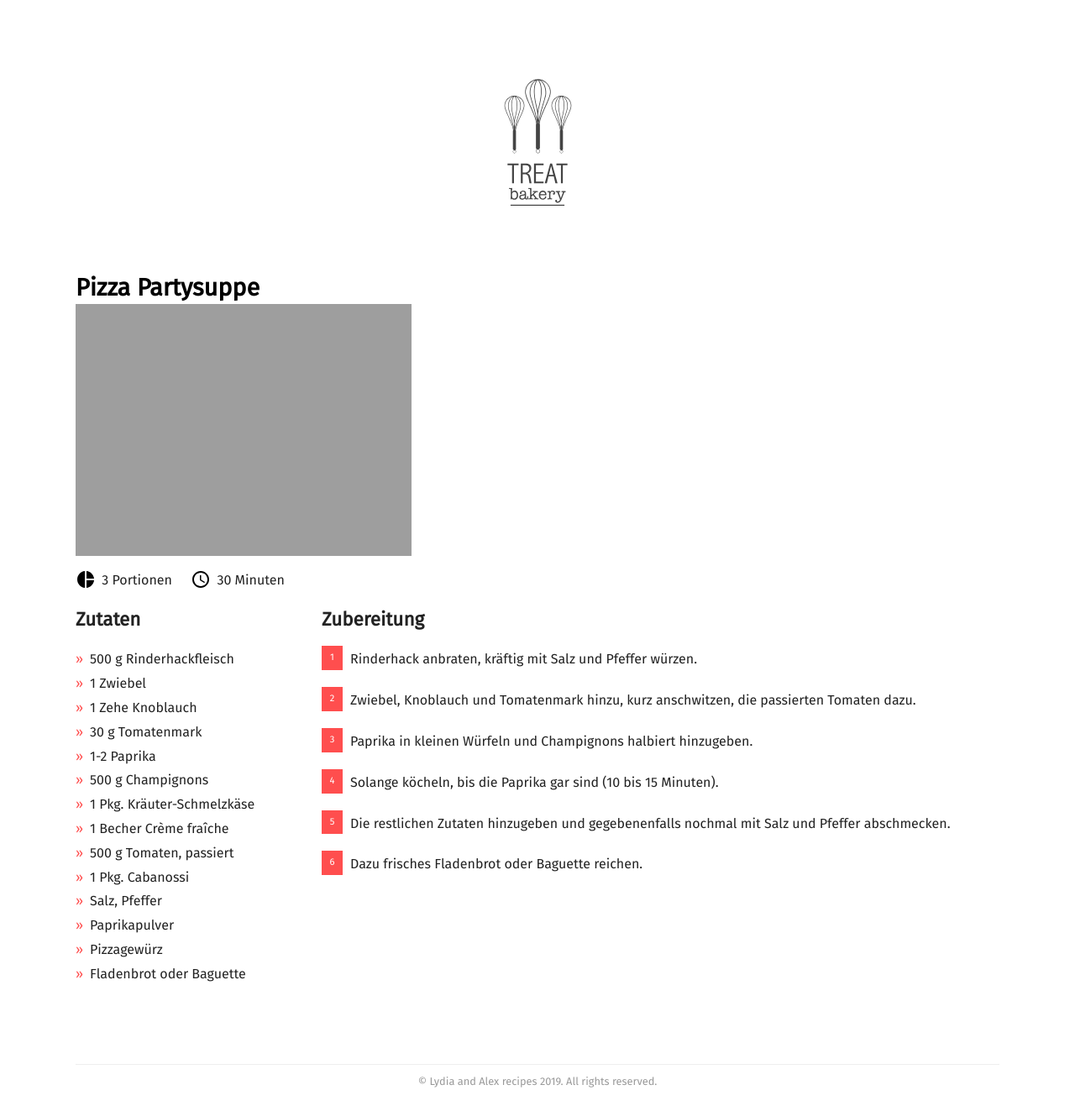
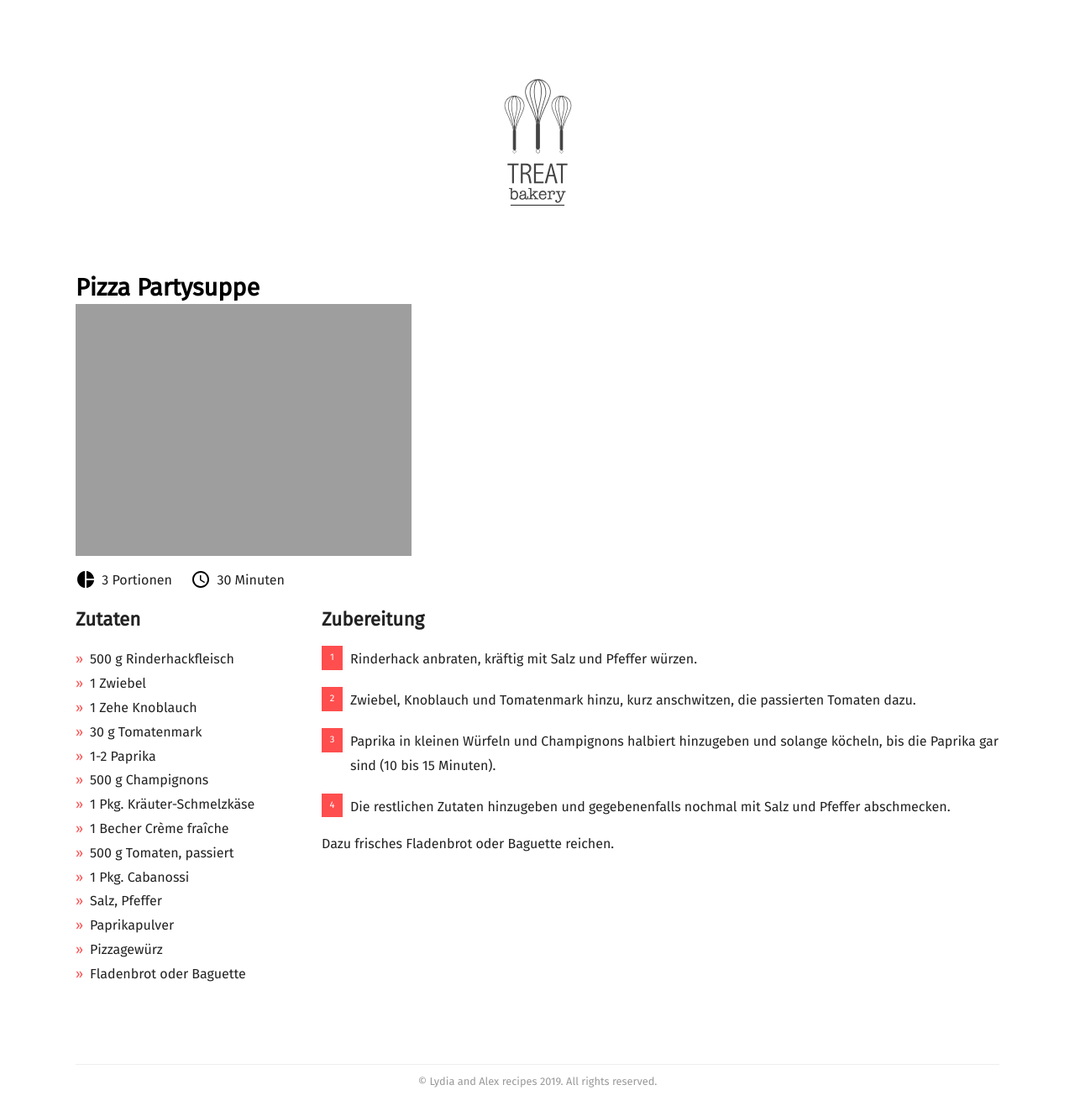
Before and after one commit to cygairko/recipes, a Jekyll site: the page built from _posts/2019-01-27-pizza-partysuppe.md, in a window 1280 px wide, cut to the strip 104-1427 px from the top of the page. Shown: the whole strip at 84% size. Built offline with Jekyll 4.4.1, drawn with Linux system fonts in a browser that asks for light colours; nearby versions of some CDN libraries; some web fonts are replaced.

```diff
--- a/_posts/2019-01-27-pizza-partysuppe.md
+++ b/_posts/2019-01-27-pizza-partysuppe.md
@@ -26,9 +26,9 @@ recipe:
   directions_markdown: |-
     1. Rinderhack anbraten, kräftig mit Salz und Pfeffer würzen.
     2. Zwiebel, Knoblauch und Tomatenmark hinzu, kurz anschwitzen, die passierten Tomaten dazu.
-    3. Paprika in kleinen Würfeln und Champignons halbiert hinzugeben.
-    4. Solange köcheln, bis die Paprika gar sind (10 bis 15 Minuten).
-    5. Die restlichen Zutaten hinzugeben und gegebenenfalls nochmal mit Salz und Pfeffer abschmecken.
-    6. Dazu frisches Fladenbrot oder Baguette reichen.
+    3. Paprika in kleinen Würfeln und Champignons halbiert hinzugeben und solange köcheln, bis die Paprika gar sind (10 bis 15 Minuten).
+    4. Die restlichen Zutaten hinzugeben und gegebenenfalls nochmal mit Salz und Pfeffer abschmecken.
+
+    Dazu frisches Fladenbrot oder Baguette reichen.
 
 ---
```
Also changed, not shown: _posts/2019-01-28-schwedischer-kladdkaka.md (added, +29 -0 lines).
